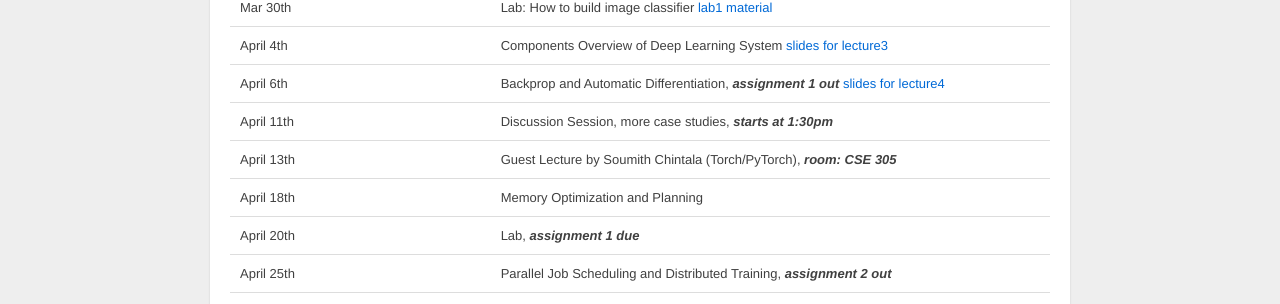
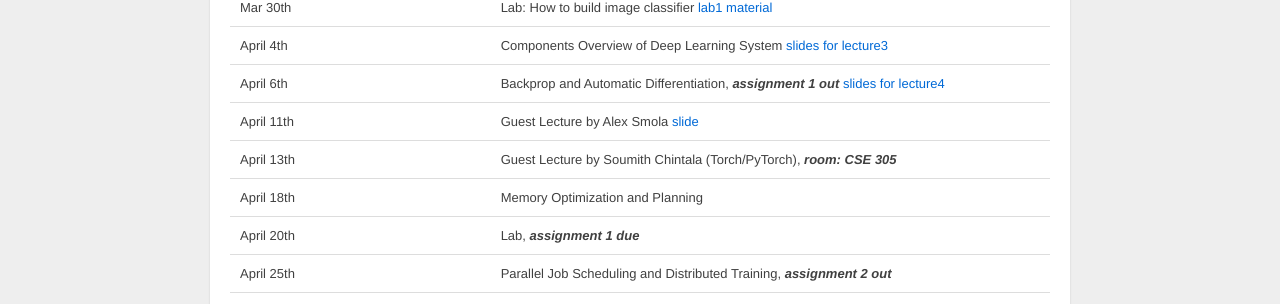
Before and after one commit to dlsys-course/dlsys-course.github.io, a Jekyll site: the page built from schedule.md, in a window 1280 px wide and 1146 px high. Shown: the part 293-597 px from the top of the window. Built offline with Jekyll 4.4.1, drawn with Linux system fonts in a browser that asks for light colours.

Commit message:
add slide to alex's talk

```diff
--- a/schedule.md
+++ b/schedule.md
@@ -20,7 +20,7 @@ happen on Wed/Friday instead (see the schedule for details).
 | Mar 30th                 |   Lab: How to build image classifier [lab1 material](https://github.com/dlsys-course/lab1) |
 | April 4th                |   Components Overview of  Deep Learning System  [slides for lecture3](pdf/lecture3.pdf) |
 | April 6th                |   Backprop and Automatic Differentiation, ***assignment 1 out*** [slides for lecture4](pdf/lecture4.pdf) |
-| April 11th               |  Discussion Session, more case studies, ***starts at 1:30pm***                 |
+| April 11th               |   Guest Lecture by Alex Smola [slide](pdf/alex_smola_guest_lecture.pdf) |
 | April 13th               |   Guest Lecture by Soumith Chintala (Torch/PyTorch), ***room: CSE 305***  |
 | April 18th               |   Memory Optimization and Planning                    |
 | April 20th               |   Lab, ***assignment 1 due***                    |
```
Also changed, not shown: 1 other file.
